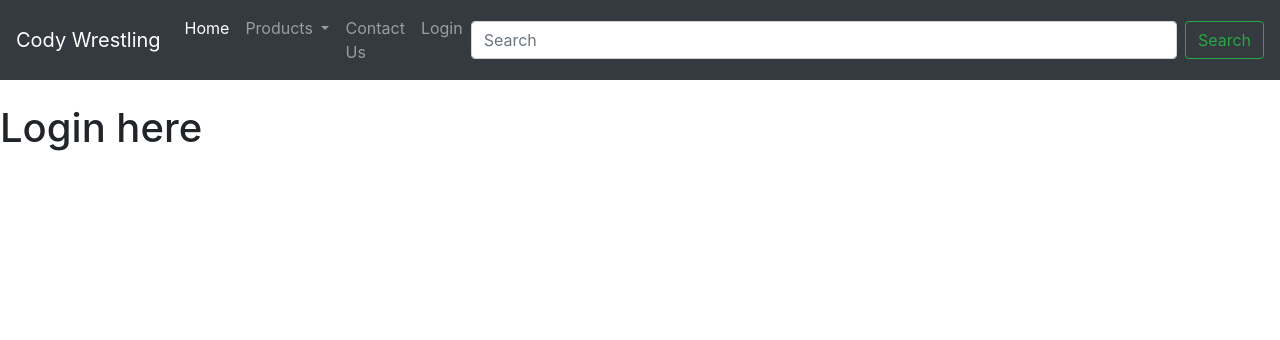
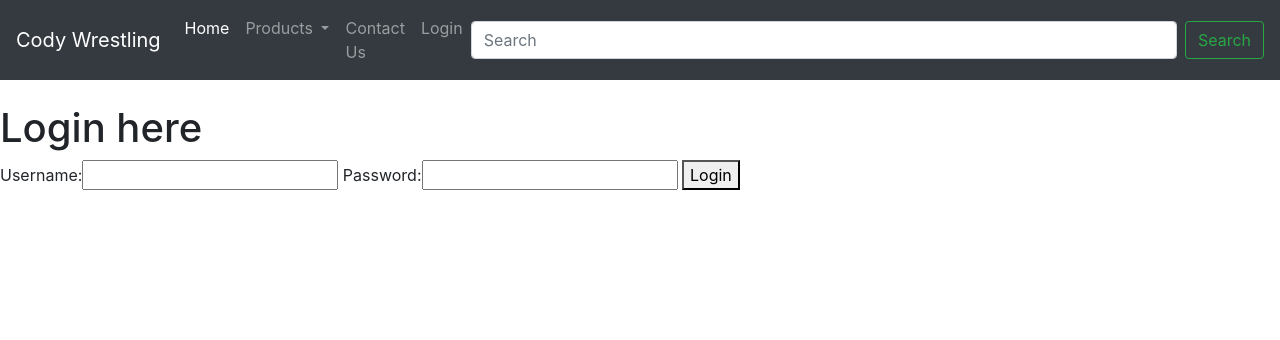
Before and after one commit to Chrisss09/cody-wrestling, a Django app: page /login/ in a window 1280 px wide. Shown: the top 340 px of the page. Run offline with Django 3.2, Linux system fonts and the light colour scheme; some libraries are stand-ins or nearby versions.

Commit message:
Creating a form to log a user in

```diff
--- /dev/null
+++ b/accounts/forms.py
@@ -0,0 +1,5 @@
+from django import forms
+
+class LoginForm(forms.Form):
+    username = forms.CharField()
+    password = forms.CharField(widget=forms.PasswordInput)
--- a/accounts/templates/login.html
+++ b/accounts/templates/login.html
@@ -3,4 +3,18 @@
 {% block content %}
 <h1>Login here</h1>
 
+<form method="POST">
+    {% csrf_token %}
+    {{ login_form }}
+    <button type="submit">Login</button>
+</form>
+
+{% if messages %}
+    <div>
+        {% for message in messages %}
+            {{ messages }}
+        {% endfor %}
+    </div>
+{% endif %}
+
 {% endblock %}
--- a/accounts/views.py
+++ b/accounts/views.py
@@ -1,8 +1,23 @@
 from django.shortcuts import render, redirect, reverse
 from django.contrib import auth, messages
+from accounts.forms import LoginForm
 
 def login(request):
-    return render(request, 'login.html')
+    if request.method == "POST":
+        login_form = LoginForm(request.POST)
+
+        if login_form.is_valid():
+            user = auth.authenticate(username=request.POST['username'], password=request.POST['password'])
+
+            if user:
+                auth.login(user=user, request=request)
+                messages.success(request, "You have successfully logged in!")
+                return redirect(reverse('home'))
+            else:
+                login_form.add_error(None, "Your username or password is incorrect")
+    else:
+        login_form = LoginForm()
+    return render(request, 'login.html', {'login_form': login_form})
 
 def logout(request):
     auth.logout(request)
```
